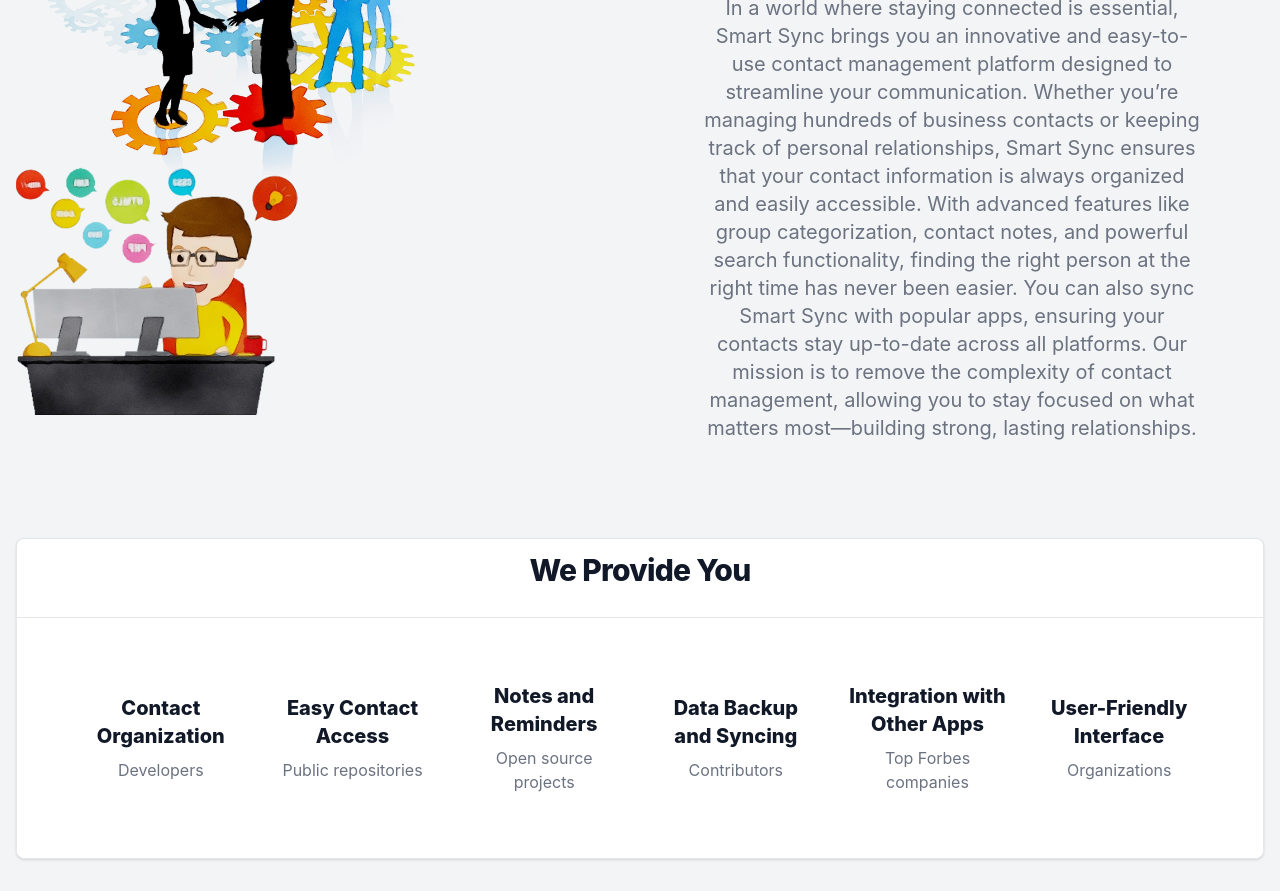
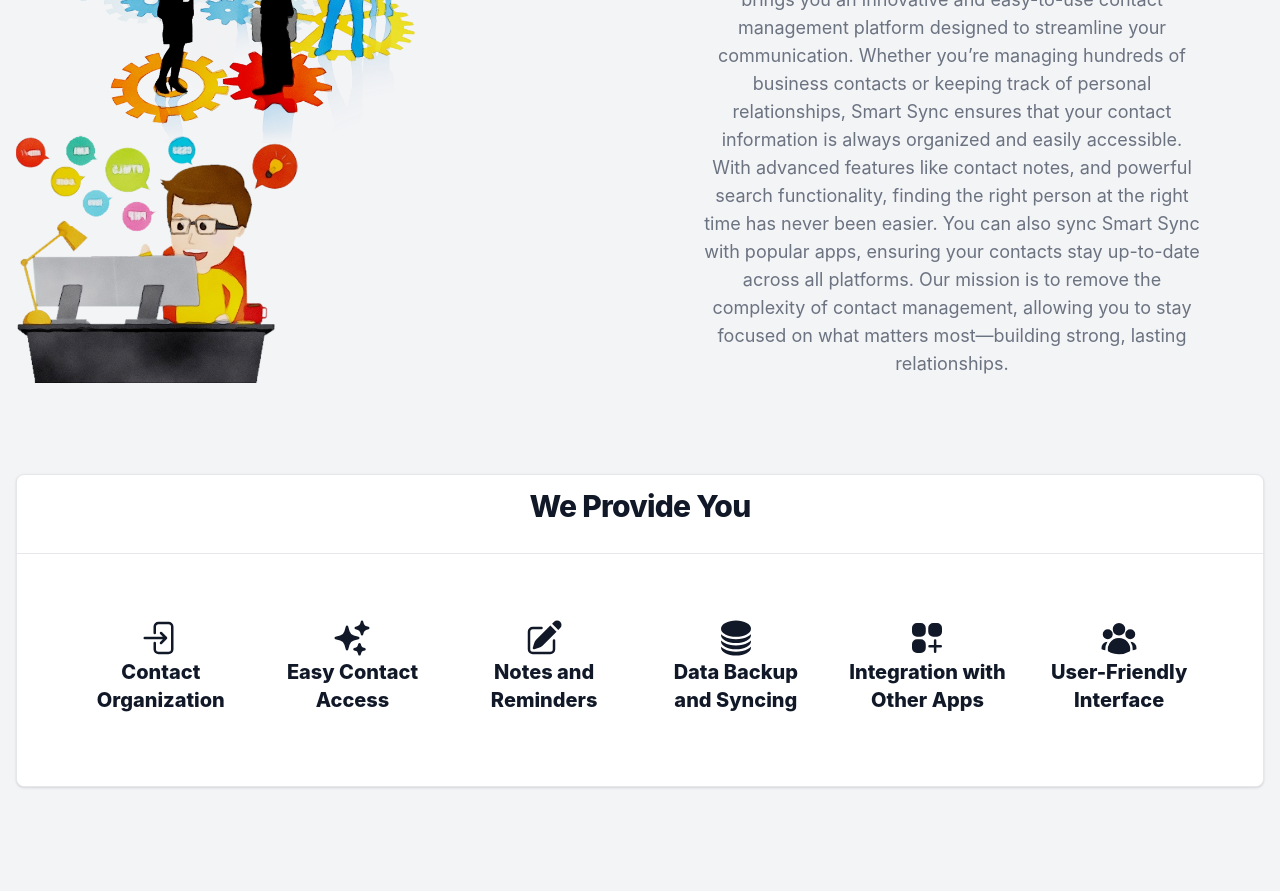
Before and after one commit to kahkasha17/SmartSync, a website: page index.html in a window 1280 px wide. Shown: the part 838-1729 px from the top of the page. After the commit the page ends 1657 px from the top, so only its background shows below. Drawn offline with nearby package versions, Linux system fonts and the light colour scheme.

Commit message:
features

```diff
--- a/index.html
+++ b/index.html
@@ -112,7 +112,7 @@
             </li>
             <li>
               <a
-                href="#"
+                href="#FeatureSection"
                 class="block py-2 px-3 text-gray-900 rounded hover:bg-gray-100 md:hover:bg-transparent md:hover:text-blue-700 md:p-0 md:dark:hover:text-blue-500 dark:text-white dark:hover:bg-gray-700 dark:hover:text-white hover:text-blue-700 md:dark:hover:bg-transparent dark:border-gray-700"
                 >Features</a
               >
@@ -138,7 +138,7 @@
         <!-- Text Section -->
         <div class="lg:w-1/2">
           <h1
-            class="mb-4 text-4xl font-extrabold tracking-tight leading-none text-gray-900 md:text-5xl lg:text-6xl dark:text-white"
+            class="mb-4 text-3xl font-extrabold tracking-tight leading-none  md:text-5xl lg:text-5xl dark:text-white"
           >
             Stay Connected, Stay Organized
           </h1>
@@ -218,20 +218,20 @@
         <!-- Text Section (Right Side) -->
         <div class="lg:w-1/2">
           <h1
-            class="mb-4 text-4xl font-extrabold tracking-tight leading-none text-gray-900 md:text-5xl lg:text-6xl dark:text-white"
+            class="mb-4 text-3xl font-extrabold tracking-tight leading-none  md:text-5xl lg:text-5xl dark:text-white"
           >
             Simplifying Contact Management with Smart Sync
           </h1>
           <p
-            class="mb-8 text-lg font-normal text-gray-500 lg:text-xl sm:px-16 lg:px-0 dark:text-gray-400"
+            class="mb-8 text-lg font-normal text-gray-500 lg:text-lg sm:px-16 lg:px-0 dark:text-gray-400"
           >
-            In a world where staying connected is essential, Smart Sync brings
+            In a world where staying connected is essential, We brings
             you an innovative and easy-to-use contact management platform
             designed to streamline your communication. Whether you’re managing
             hundreds of business contacts or keeping track of personal
             relationships, Smart Sync ensures that your contact information is
             always organized and easily accessible. With advanced features like
-            group categorization, contact notes, and powerful search
+            contact notes, and powerful search
             functionality, finding the right person at the right time has never
             been easier. You can also sync Smart Sync with popular apps,
             ensuring your contacts stay up-to-date across all platforms. Our
@@ -265,30 +265,61 @@
       <div class="p-4 bg-white rounded-lg md:p-8 dark:bg-gray-800" id="stats" role="tabpanel" aria-labelledby="stats-tab">
           <dl class="grid max-w-screen-xl grid-cols-2 gap-8 p-4 mx-auto text-gray-900 sm:grid-cols-3 xl:grid-cols-6 dark:text-white sm:p-8">
               <div class="flex flex-col items-center justify-center">
-                  <dt class="mb-2 text-xl font-extrabold">Contact Organization
 
+                <svg xmlns="http://www.w3.org/2000/svg" fill="none" viewBox="0 0 24 24" stroke-width="1.5" stroke="currentColor" class="size-2 w-10 h-10"  >
+                  <path stroke-linecap="round" stroke-linejoin="round" d="M8.25 9V5.25A2.25 2.25 0 0 1 10.5 3h6a2.25 2.25 0 0 1 2.25 2.25v13.5A2.25 2.25 0 0 1 16.5 21h-6a2.25 2.25 0 0 1-2.25-2.25V15M12 9l3 3m0 0-3 3m3-3H2.25" />
+                </svg>
+
+                  <dt class="mb-2 text-xl font-extrabold">
+                    Contact Organization
                   </dt>
-                  <dd class="text-gray-500 dark:text-gray-400">Developers</dd>
+
               </div>
               <div class="flex flex-col items-center justify-center">
+                <svg xmlns="http://www.w3.org/2000/svg" viewBox="0 0 24 24" fill="currentColor" class="size-6 w-10 h-10">
+                  <path fill-rule="evenodd" d="M9 4.5a.75.75 0 0 1 .721.544l.813 2.846a3.75 3.75 0 0 0 2.576 2.576l2.846.813a.75.75 0 0 1 0 1.442l-2.846.813a3.75 3.75 0 0 0-2.576 2.576l-.813 2.846a.75.75 0 0 1-1.442 0l-.813-2.846a3.75 3.75 0 0 0-2.576-2.576l-2.846-.813a.75.75 0 0 1 0-1.442l2.846-.813A3.75 3.75 0 0 0 7.466 7.89l.813-2.846A.75.75 0 0 1 9 4.5ZM18 1.5a.75.75 0 0 1 .728.568l.258 1.036c.236.94.97 1.674 1.91 1.91l1.036.258a.75.75 0 0 1 0 1.456l-1.036.258c-.94.236-1.674.97-1.91 1.91l-.258 1.036a.75.75 0 0 1-1.456 0l-.258-1.036a2.625 2.625 0 0 0-1.91-1.91l-1.036-.258a.75.75 0 0 1 0-1.456l1.036-.258a2.625 2.625 0 0 0 1.91-1.91l.258-1.036A.75.75 0 0 1 18 1.5ZM16.5 15a.75.75 0 0 1 .712.513l.394 1.183c.15.447.5.799.948.948l1.183.395a.75.75 0 0 1 0 1.422l-1.183.395c-.447.15-.799.5-.948.948l-.395 1.183a.75.75 0 0 1-1.422 0l-.395-1.183a1.5 1.5 0 0 0-.948-.948l-1.183-.395a.75.75 0 0 1 0-1.422l1.183-.395c.447-.15.799-.5.948-.948l.395-1.183A.75.75 0 0 1 16.5 15Z" clip-rule="evenodd" />
+                </svg>
+
                   <dt class="mb-2 text-xl font-extrabold">Easy Contact Access</dt>
-                  <dd class="text-gray-500 dark:text-gray-400">Public repositories</dd>
+
               </div>
               <div class="flex flex-col items-center justify-center">
+                <svg xmlns="http://www.w3.org/2000/svg" viewBox="0 0 24 24" fill="currentColor" class="size-6 w-10 h-10">
+                  <path d="M21.731 2.269a2.625 2.625 0 0 0-3.712 0l-1.157 1.157 3.712 3.712 1.157-1.157a2.625 2.625 0 0 0 0-3.712ZM19.513 8.199l-3.712-3.712-8.4 8.4a5.25 5.25 0 0 0-1.32 2.214l-.8 2.685a.75.75 0 0 0 .933.933l2.685-.8a5.25 5.25 0 0 0 2.214-1.32l8.4-8.4Z" />
+                  <path d="M5.25 5.25a3 3 0 0 0-3 3v10.5a3 3 0 0 0 3 3h10.5a3 3 0 0 0 3-3V13.5a.75.75 0 0 0-1.5 0v5.25a1.5 1.5 0 0 1-1.5 1.5H5.25a1.5 1.5 0 0 1-1.5-1.5V8.25a1.5 1.5 0 0 1 1.5-1.5h5.25a.75.75 0 0 0 0-1.5H5.25Z" />
+                </svg>
+
                   <dt class="mb-2 text-xl font-extrabold">Notes and Reminders</dt>
-                  <dd class="text-gray-500 dark:text-gray-400">Open source projects</dd>
+
               </div>
               <div class="flex flex-col items-center justify-center">
+                <svg xmlns="http://www.w3.org/2000/svg" viewBox="0 0 24 24" fill="currentColor" class="size-6 w-10 h-10">
+                  <path d="M21 6.375c0 2.692-4.03 4.875-9 4.875S3 9.067 3 6.375 7.03 1.5 12 1.5s9 2.183 9 4.875Z" />
+                  <path d="M12 12.75c2.685 0 5.19-.586 7.078-1.609a8.283 8.283 0 0 0 1.897-1.384c.016.121.025.244.025.368C21 12.817 16.97 15 12 15s-9-2.183-9-4.875c0-.124.009-.247.025-.368a8.285 8.285 0 0 0 1.897 1.384C6.809 12.164 9.315 12.75 12 12.75Z" />
+                  <path d="M12 16.5c2.685 0 5.19-.586 7.078-1.609a8.282 8.282 0 0 0 1.897-1.384c.016.121.025.244.025.368 0 2.692-4.03 4.875-9 4.875s-9-2.183-9-4.875c0-.124.009-.247.025-.368a8.284 8.284 0 0 0 1.897 1.384C6.809 15.914 9.315 16.5 12 16.5Z" />
+                  <path d="M12 20.25c2.685 0 5.19-.586 7.078-1.609a8.282 8.282 0 0 0 1.897-1.384c.016.121.025.244.025.368 0 2.692-4.03 4.875-9 4.875s-9-2.183-9-4.875c0-.124.009-.247.025-.368a8.284 8.284 0 0 0 1.897 1.384C6.809 19.664 9.315 20.25 12 20.25Z" />
+                </svg>
+
                   <dt class="mb-2 text-xl font-extrabold">Data Backup and Syncing</dt>
-                  <dd class="text-gray-500 dark:text-gray-400">Contributors</dd>
+
               </div>
               <div class="flex flex-col items-center justify-center">
+                <svg xmlns="http://www.w3.org/2000/svg" viewBox="0 0 24 24" fill="currentColor" class="size-6 w-10 h-10">
+                  <path d="M6 3a3 3 0 0 0-3 3v2.25a3 3 0 0 0 3 3h2.25a3 3 0 0 0 3-3V6a3 3 0 0 0-3-3H6ZM15.75 3a3 3 0 0 0-3 3v2.25a3 3 0 0 0 3 3H18a3 3 0 0 0 3-3V6a3 3 0 0 0-3-3h-2.25ZM6 12.75a3 3 0 0 0-3 3V18a3 3 0 0 0 3 3h2.25a3 3 0 0 0 3-3v-2.25a3 3 0 0 0-3-3H6ZM17.625 13.5a.75.75 0 0 0-1.5 0v2.625H13.5a.75.75 0 0 0 0 1.5h2.625v2.625a.75.75 0 0 0 1.5 0v-2.625h2.625a.75.75 0 0 0 0-1.5h-2.625V13.5Z" />
+                </svg>
+
                   <dt class="mb-2 text-xl font-extrabold">Integration with Other Apps</dt>
-                  <dd class="text-gray-500 dark:text-gray-400">Top Forbes companies</dd>
+
               </div>
               <div class="flex flex-col items-center justify-center">
+                <svg xmlns="http://www.w3.org/2000/svg" viewBox="0 0 24 24" fill="currentColor" class="size-6 w-10 h-10">
+                  <path fill-rule="evenodd" d="M8.25 6.75a3.75 3.75 0 1 1 7.5 0 3.75 3.75 0 0 1-7.5 0ZM15.75 9.75a3 3 0 1 1 6 0 3 3 0 0 1-6 0ZM2.25 9.75a3 3 0 1 1 6 0 3 3 0 0 1-6 0ZM6.31 15.117A6.745 6.745 0 0 1 12 12a6.745 6.745 0 0 1 6.709 7.498.75.75 0 0 1-.372.568A12.696 12.696 0 0 1 12 21.75c-2.305 0-4.47-.612-6.337-1.684a.75.75 0 0 1-.372-.568 6.787 6.787 0 0 1 1.019-4.38Z" clip-rule="evenodd" />
+                  <path d="M5.082 14.254a8.287 8.287 0 0 0-1.308 5.135 9.687 9.687 0 0 1-1.764-.44l-.115-.04a.563.563 0 0 1-.373-.487l-.01-.121a3.75 3.75 0 0 1 3.57-4.047ZM20.226 19.389a8.287 8.287 0 0 0-1.308-5.135 3.75 3.75 0 0 1 3.57 4.047l-.01.121a.563.563 0 0 1-.373.486l-.115.04c-.567.2-1.156.349-1.764.441Z" />
+                </svg>
+
+
                   <dt class="mb-2 text-xl font-extrabold">User-Friendly Interface</dt>
-                  <dd class="text-gray-500 dark:text-gray-400">Organizations</dd>
+
               </div>
           </dl>
       </div>
@@ -302,6 +333,9 @@
       </div>
     </section>
     <!-- Features section ends here -->
+
+    <!-- Contact Us Starts Here -->
+     <!-- Contact Us Ends Here -->
     <!-- Script for Flowbite -->
     <script src="https://cdnjs.cloudflare.com/ajax/libs/flowbite/1.6.5/flowbite.min.js"></script>
   </body>
--- a/tailwind.config.js
+++ b/tailwind.config.js
@@ -5,8 +5,10 @@
     './src/**/*.html',  // Look for classes in all HTML files in the `src` directory (if you have a folder)
     './src/**/*.js',    // Look for classes in any JS files within the `src` directory
   ],
+ // darkMode: 'class', // or 'media' if you prefer automatic detection
+
   theme: {
     extend: {},
   },
-  plugins: [],
+  plugins: [require('flowbite/plugin')],
 }
```
Also changed, not shown: dist/output.css.
